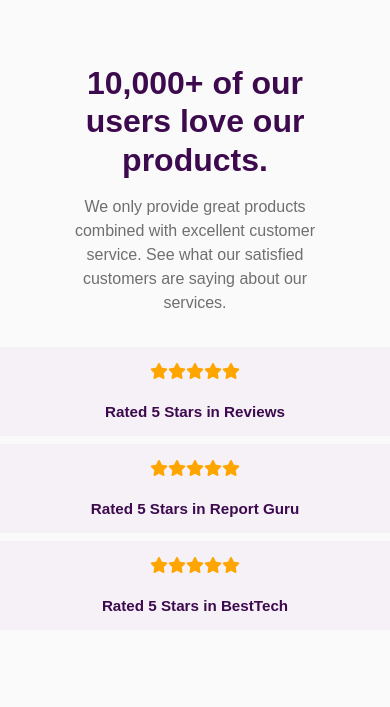
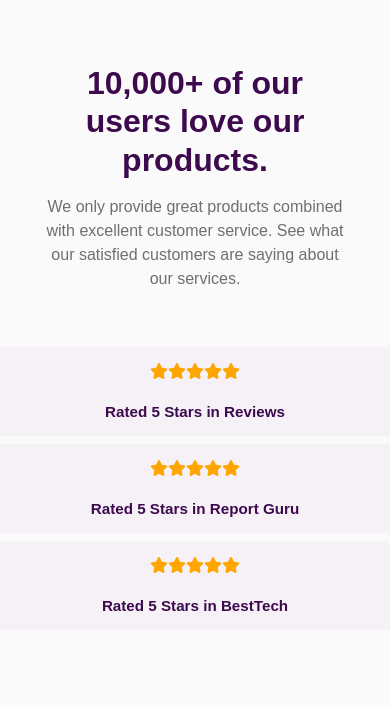
Before and after one commit to Abdallah-Alher/RSP, a plain HTML site: page exemple.html in a window 390 px wide. Shown: the top 707 px of the page. Drawn offline with Linux system fonts and the light colour scheme.

Commit message:
mon 5 ème  commit

```diff
--- a/exemple.css
+++ b/exemple.css
@@ -195,10 +195,11 @@ body {
   }
 
   .left p {
-    width: 90%;
-    margin: 0 auto;
+    width: 100%;
+    max-width: 100%;
     text-align: center;
     line-height: 1.5;
+    margin: 0 auto 1.5rem auto;
   }
 
   /* Bloc droit */
```
